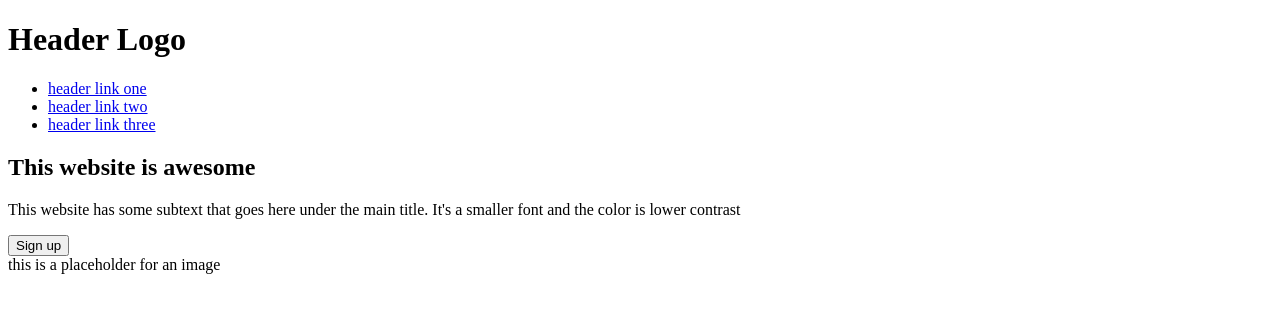
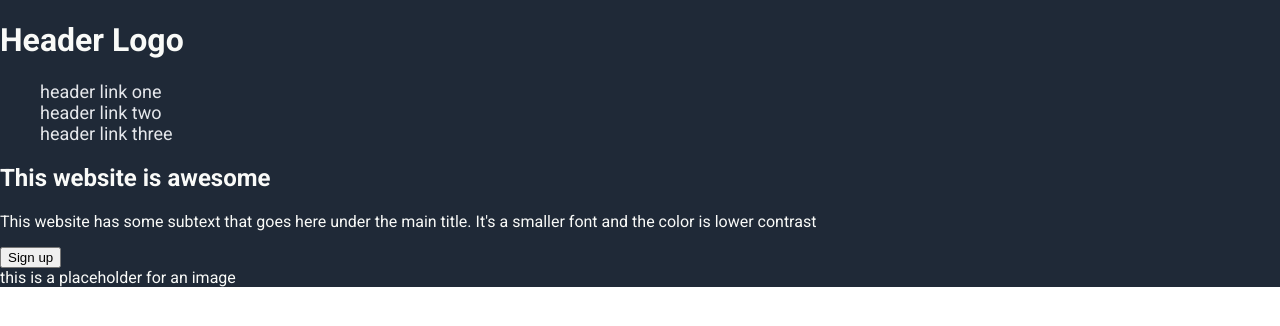
Before and after one commit to samanthaahannah/Landing-Page-Example, a plain HTML site: page index.html in a window 1280 px wide. Drawn offline with Linux system fonts and the light colour scheme.

Commit message:
Add fonts & BG colour to header

```diff
--- a/index.html
+++ b/index.html
@@ -1,8 +1,11 @@
 <!DOCTYPE html>
 <html lang="en">
     <head>
-        <meta charset="UTF-8">
-        <link rel="stylesheet" href="style.css">
+    <meta charset="UTF-8">
+    <link rel="stylesheet" href="style.css">
+    <link rel="preconnect" href="https://fonts.googleapis.com">
+    <link rel="preconnect" href="https://fonts.gstatic.com" crossorigin>
+    <link href="https://fonts.googleapis.com/css2?family=Roboto:ital,wght@0,100..900;1,100..900&display=swap" rel="stylesheet">
         <title>Landing Page</title>
     </head>
     <body>
--- a/style.css
+++ b/style.css
@@ -0,0 +1,31 @@
+body{
+    font-family: "Roboto";
+    padding:0;
+    margin:0;
+    display: flex;
+    flex-direction: column;
+}
+
+.header{
+    background-color: #1f2937;
+    color: #f9faf8;
+}
+
+.hero-logo-text{
+    font-size: 24px;
+}
+
+.hero-main-text{
+    font-size: 49px;
+    font-weight: 900;
+}
+
+.hero-secondary-test, a{
+    font-size: 18px;
+    color:#e5e7eb;
+    text-decoration: none;
+}
+
+ul{
+    list-style-type: none;
+}
```
